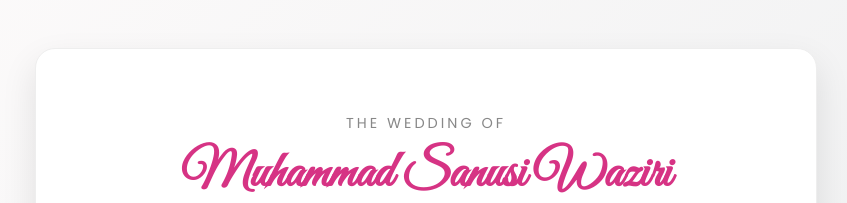
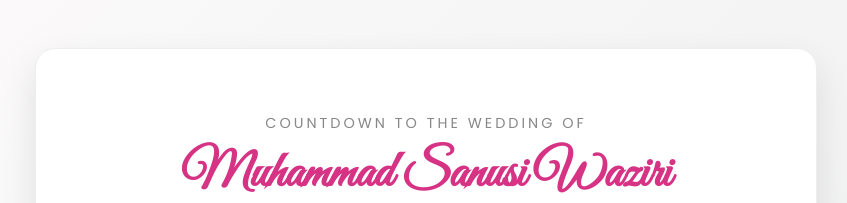
Before and after one commit to Swaziri/my_wedding_countdown, a plain HTML site: page index.html in a window 1280 px wide. Shown: the top 203 px of the page, without its empty margins (214-1061 px from the left). Drawn offline with Linux system fonts and the light colour scheme.

Commit message:
Change countdown intro text for wedding
Updated the countdown message to reflect the wedding event.

```diff
--- a/index.html
+++ b/index.html
@@ -131,7 +131,7 @@
 <body>
 
     <div class="container">
-        <p class="intro">The Wedding of</p>
+        <p class="intro">Countdown to the Wedding of</p>
 
         <h1>Muhammad Sanusi Waziri</h1>
         <span class="ampersand">&</span>
```
